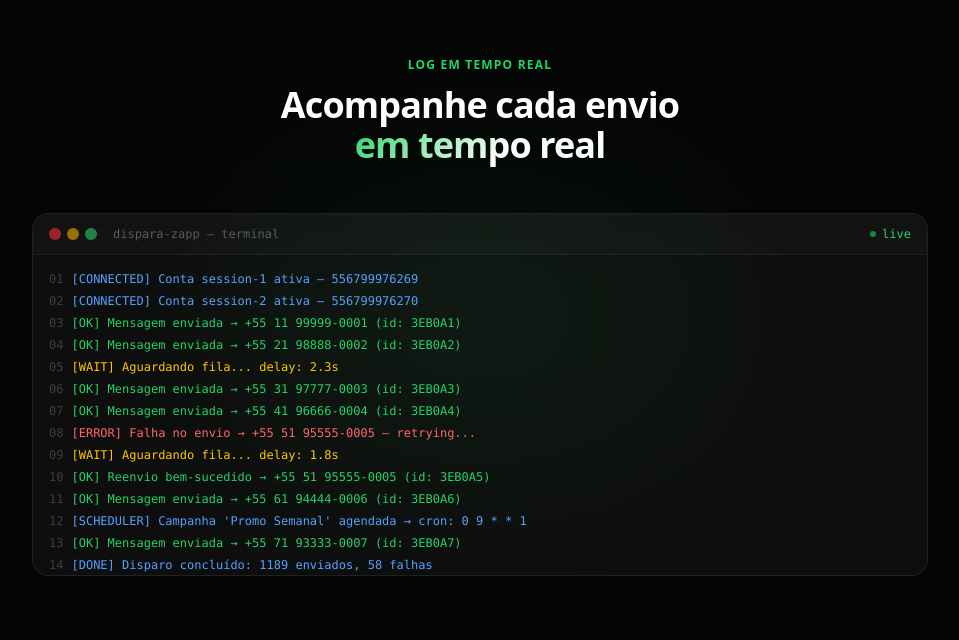
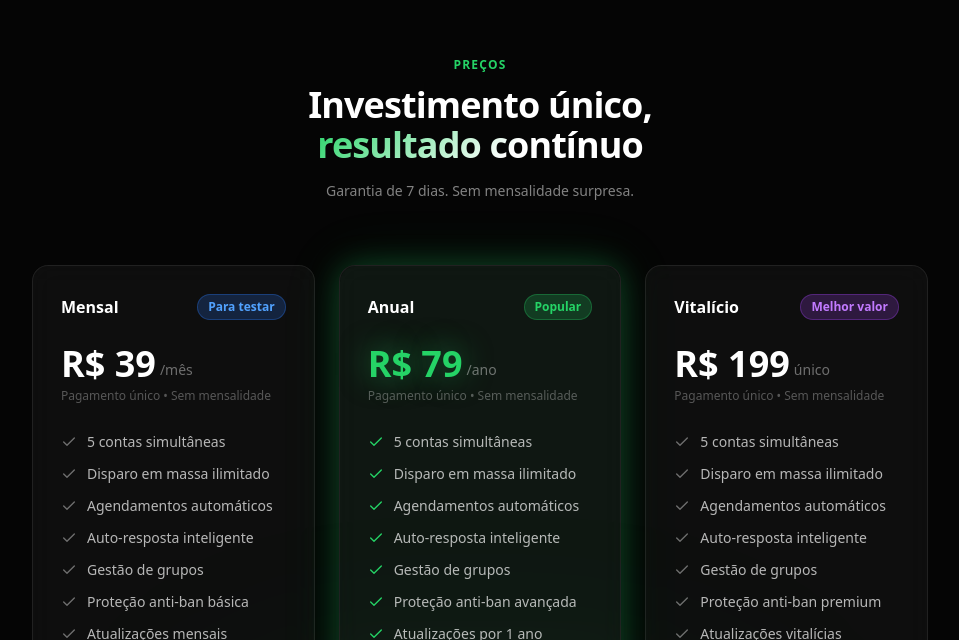
Before and after one commit to doro404/landing-disparazappp, a Next.js app: page / in a window 1280 px wide. Shown: the part 2980-3620 px from the top of the page, without its empty margins (160-1119 px from the left). Built offline with nearby package versions, Linux system fonts and the light colour scheme; no server answers.

Commit message:
Update page.tsx

```diff
--- a/app/page.tsx
+++ b/app/page.tsx
@@ -421,82 +421,6 @@ const logColors = {
   info:    "text-blue-400",
 };
 
-function TerminalPreview() {
-  const logRef = useRef(null);
-  const logInView = useInView(logRef, { once: true, amount: 0.2 });
-
-  return (
-    <section className="py-24 px-4 relative">
-      <div className="absolute top-1/2 left-1/2 -translate-x-1/2 -translate-y-1/2 w-[500px] h-[300px] bg-[#25D366]/6 rounded-full blur-[100px] pointer-events-none" />
-
-      <div className="max-w-4xl mx-auto">
-        <FadeIn className="text-center mb-12">
-          <p className="text-xs font-semibold text-[#25D366] uppercase tracking-widest mb-3">Log em tempo real</p>
-          <h2 className="text-3xl sm:text-4xl font-black tracking-tight">
-            Acompanhe cada envio<br />
-            <span className="gradient-text">em tempo real</span>
-          </h2>
-        </FadeIn>
-
-        <FadeIn delay={0.2} y={30}>
-          <div className="relative glass rounded-2xl overflow-hidden border border-white/10">
-            {/* Terminal header */}
-            <div className="flex items-center gap-2 px-4 py-3 border-b border-white/5 bg-white/[0.02]">
-              <div className="flex gap-1.5">
-                <div className="w-3 h-3 rounded-full bg-red-500/60" />
-                <div className="w-3 h-3 rounded-full bg-yellow-500/60" />
-                <div className="w-3 h-3 rounded-full bg-[#25D366]/60" />
-              </div>
-              <span className="text-xs text-white/30 font-mono ml-2">dispara-zapp — terminal</span>
-              <div className="ml-auto flex items-center gap-1.5">
-                <div className="w-1.5 h-1.5 rounded-full bg-[#25D366] animate-pulse" />
-                <span className="text-xs text-[#25D366] font-mono">live</span>
-              </div>
-            </div>
-
-            {/* Log lines */}
-            <motion.div
-              ref={logRef}
-              variants={{ hidden: {}, show: { transition: { staggerChildren: 0.08 } } }}
-              initial="hidden"
-              animate={logInView ? "show" : "hidden"}
-              className="p-4 font-mono text-xs space-y-1.5 max-h-80 overflow-hidden"
-            >
-              {logLines.map((line, i) => (
-                <motion.div
-                  key={i}
-                  variants={{
-                    hidden: { opacity: 0, x: -10 },
-                    show: { opacity: 1, x: 0, transition: { duration: 0.3 } },
-                  }}
-                  className="flex gap-2"
-                >
-                  <span className="text-white/20 select-none flex-shrink-0">
-                    {String(i + 1).padStart(2, "0")}
-                  </span>
-                  <span className={logColors[line.type as keyof typeof logColors]}>
-                    {line.text}
-                  </span>
-                </motion.div>
-              ))}
-              {/* Blinking cursor */}
-              <div className="flex gap-2">
-                <span className="text-white/20">15</span>
-                <span className="text-white/40">
-                  <motion.span
-                    animate={{ opacity: [1, 0, 1] }}
-                    transition={{ repeat: Infinity, duration: 1 }}
-                    className="inline-block w-2 h-3.5 bg-[#25D366] align-middle"
-                  />
-                </span>
-              </div>
-            </motion.div>
-          </div>
-        </FadeIn>
-      </div>
-    </section>
-  );
-}
 
 // ─── Pricing ──────────────────────────────────────────────────────────────────
 const plans = [
@@ -930,7 +854,6 @@ export default function Page() {
       <Hero />
       <Features />
       <HowItWorks />
-      <TerminalPreview />
       <Pricing />
       <Testimonials />
       <FAQ />
```
